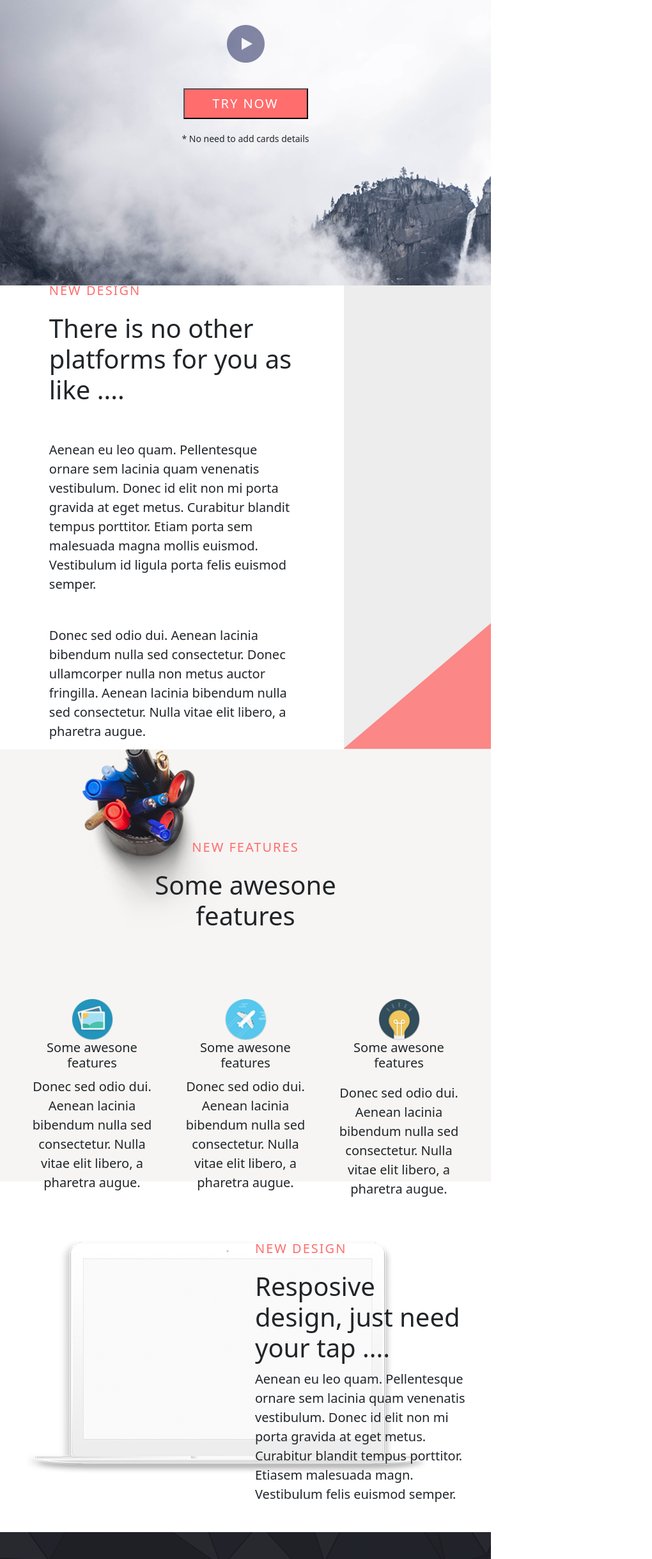
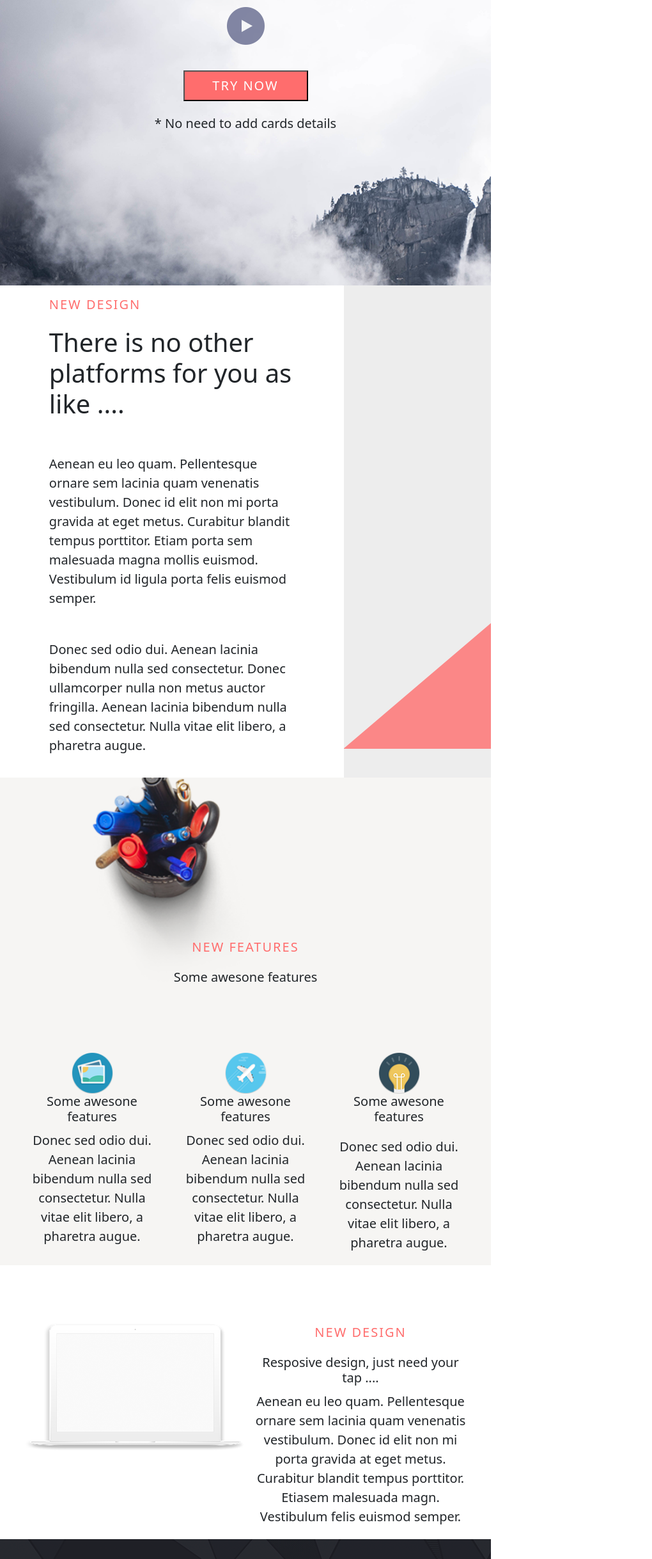
Before and after one commit to Poojan3037/WebsiteDemo, a plain HTML site: page index.html in a window 768 px wide. Shown: the part 364-2800 px from the top of the page at 64% size, 1020 px wide, since content can reach past the window. Drawn offline with Linux system fonts and the light colour scheme.

Commit message:
Intial commit

```diff
--- a/index2.css
+++ b/index2.css
@@ -283,3 +283,90 @@ html{
         height: 200px;
     }
 }
+
+
+
+
+
+
+
+/* Tablet RESPONSIVE */
+
+@media screen and (max-width:1024px) and (min-width:768px){
+
+    /* <!-- HEADER START --> */
+    .header-body{
+        width: 100vw;
+    }
+
+    .header-font{
+        font-size: 2rem;
+     }
+
+     .header-caption{
+        font-size: 1rem;
+    }
+
+
+
+
+    /* <!-- SECTION2 START --> */
+    .section2{
+        height: auto;
+    }
+    .section2-left{
+        padding: 15px;
+    }
+
+
+
+    /* <!-- SECTION3 START --> */
+    .section3{
+
+        height: auto;
+
+    }
+
+    .section3-head{
+        margin-top: 250px;
+    }
+
+    .section3-h{
+        font-size: 1rem;
+    }
+
+
+    /* <!-- DESCRIPTION START --> */
+    .description{
+        height: auto;
+        overflow: hidden;
+    }
+
+    .desc-body{
+        text-align: center;
+    }
+
+    .desc-img2{
+        width: auto;
+        height: 200px;
+    }
+
+
+    /* <!-- CLIENTS START --> */
+    .clients{
+        height: auto;
+    }
+
+
+
+
+    /* <!-- BROWSER START --> */
+    .browser{
+        height: auto;
+    }
+
+    .browser-img{
+        width: 350px;
+        height: 200px;
+    }
+}
```
